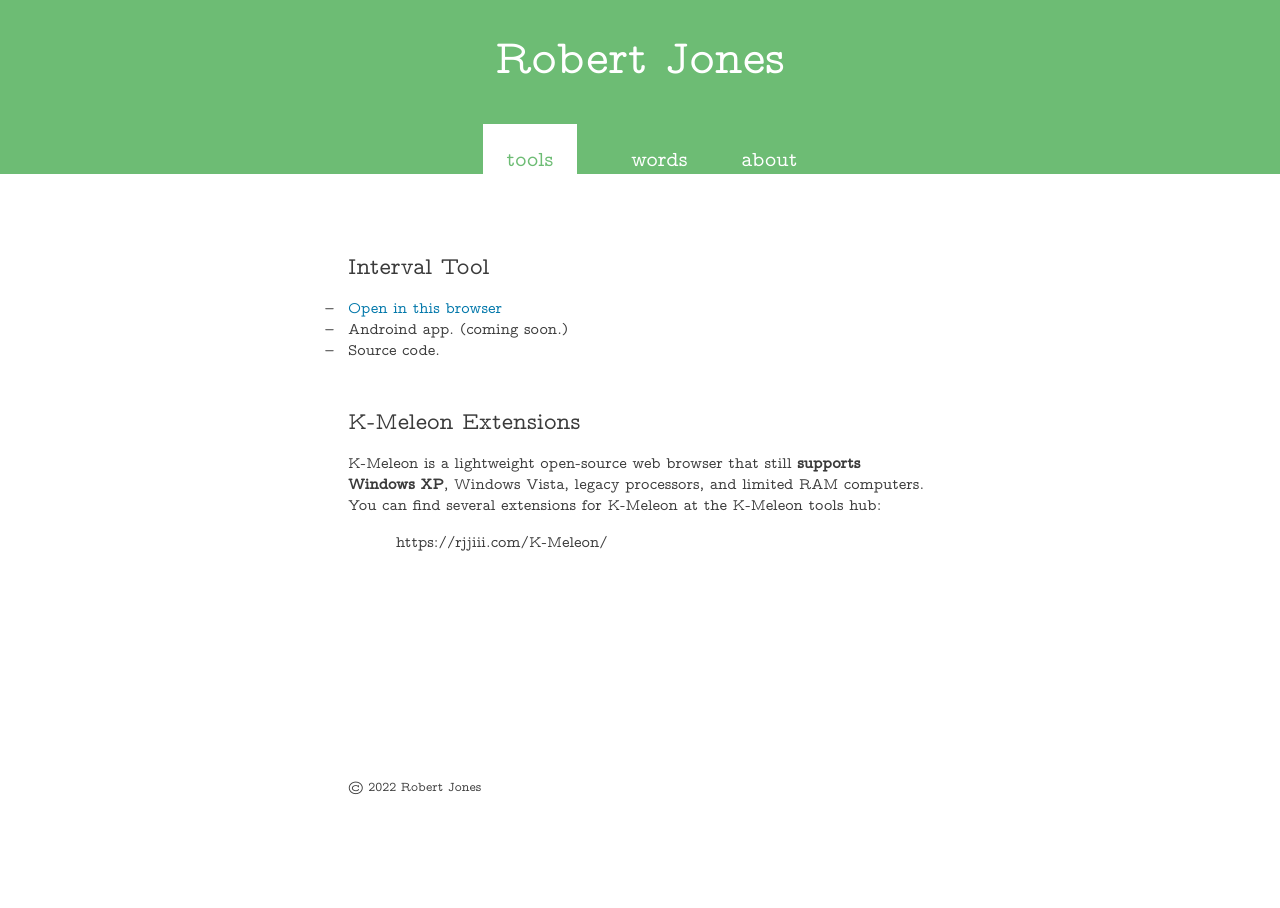
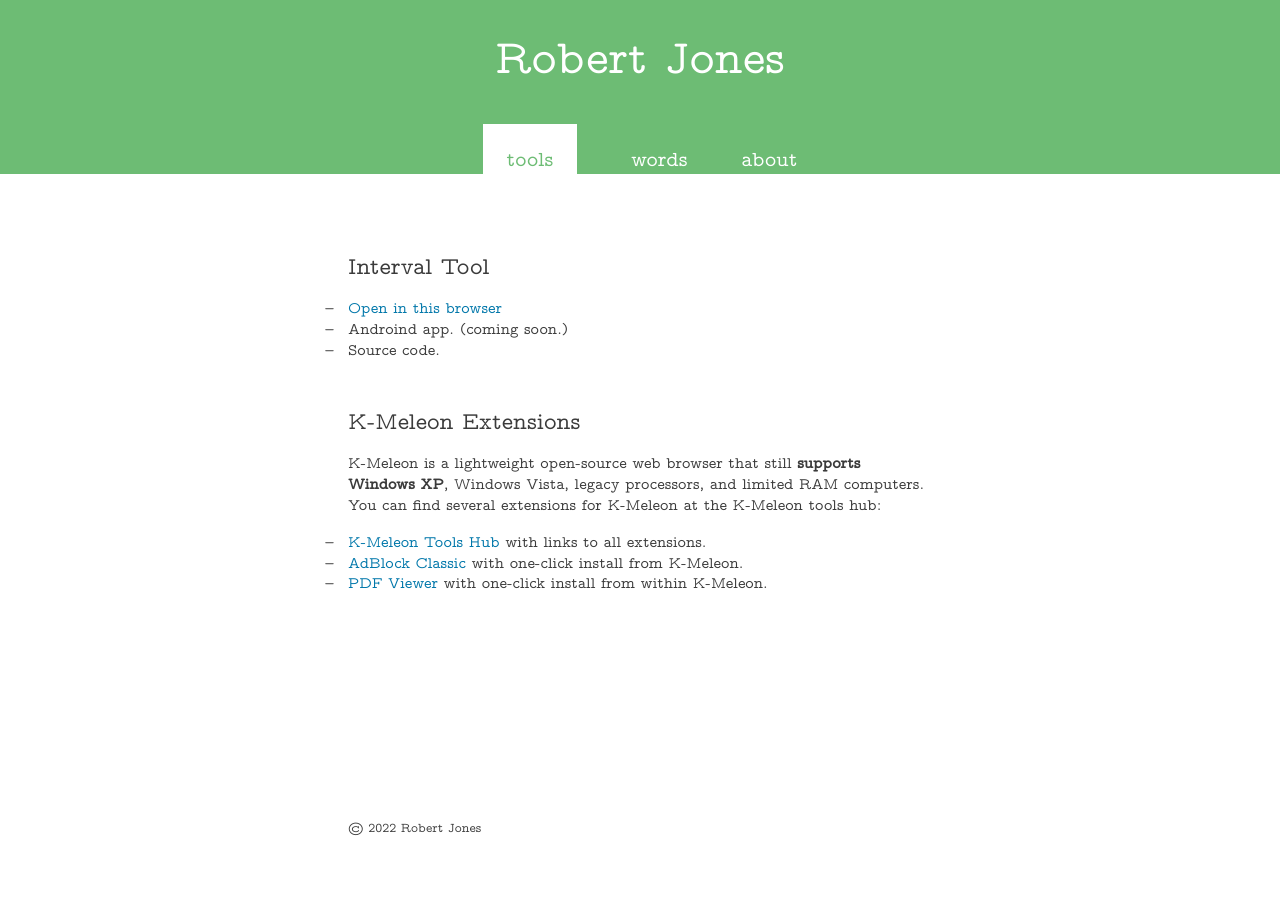
Before and after one commit to rjjiii/rjjiii.github.io, a Jekyll site: the page built from tools.md, in a window 1280 px wide. Built offline with Jekyll 4.4.1, drawn with Linux system fonts in a browser that asks for light colours.

Commit message:
Update tools.md

```diff
--- a/tools.md
+++ b/tools.md
@@ -15,4 +15,6 @@
 
 K-Meleon is a lightweight open-source web browser that still **supports Windows XP**, Windows Vista, legacy processors, and limited RAM computers. You can find several extensions for K-Meleon at the K-Meleon tools hub:
 
-https://rjjiii.com/K-Meleon/
+- [K-Meleon Tools Hub](https://rjjiii.com/K-Meleon/) with links to all extensions.
+- [AdBlock Classic](https://rjjiii.com/K-Meleon/AdBlockClassic/) with one-click install from K-Meleon.
+- [PDF Viewer](https://rjjiii.com/K-Meleon/K-PDF/) with one-click install from within K-Meleon.
```
